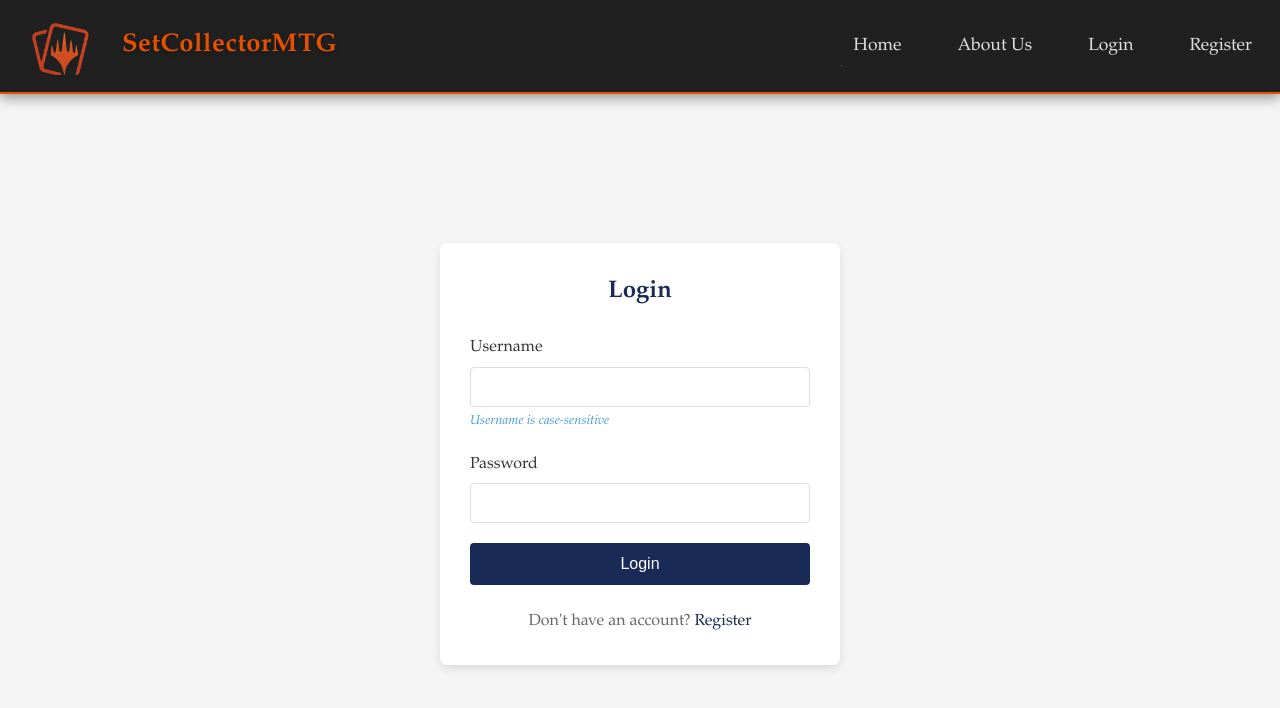
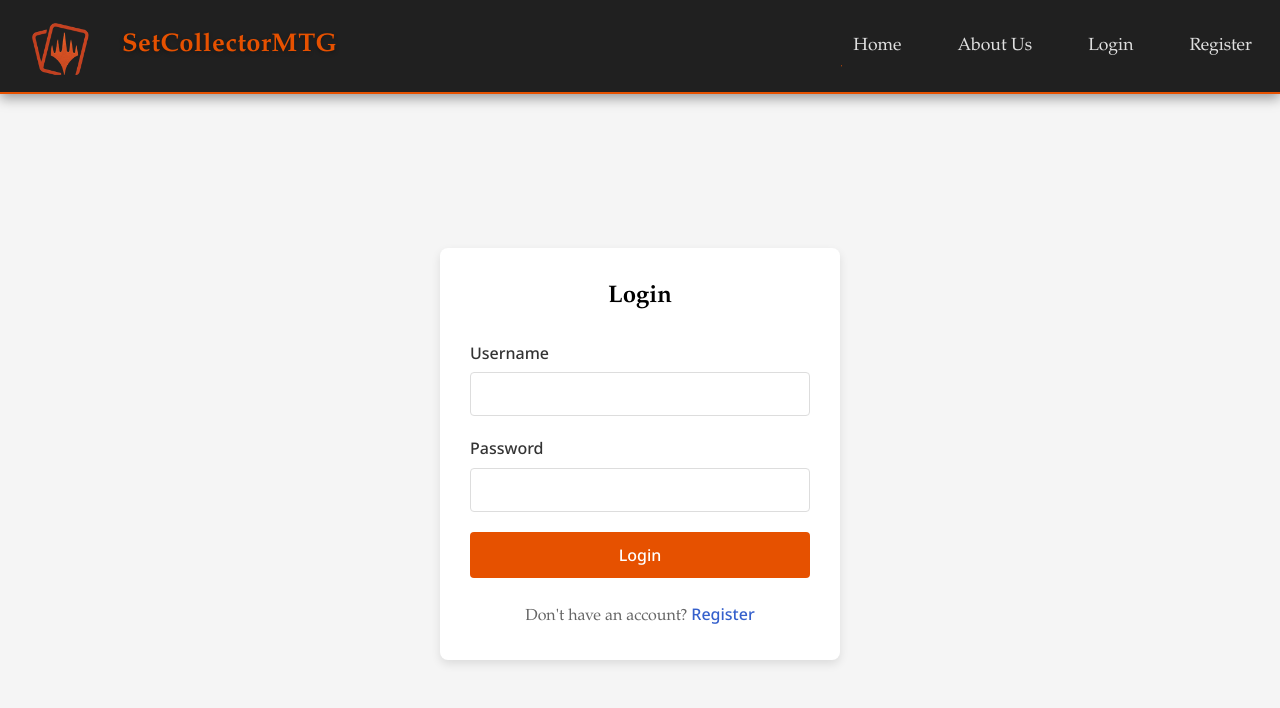
Before and after one commit to BraisBB/SetCollectorMTG, a React (Vite) app in the folder frontend/: page /login in a window 1280 px wide. Shown: the top 708 px of the page. Built offline with nearby package versions, Linux system fonts and the light colour scheme; a small style sheet from the web is missing.

Commit message:
mejoras en login y registro

```diff
--- a/frontend/src/pages/Login.css
+++ b/frontend/src/pages/Login.css
@@ -2,6 +2,7 @@
   width: 100%;
   min-height: 100vh;
   background-color: #f5f5f5;
+  font-family: 'Noto Sans', sans-serif;
 }
 
 .login-container {
@@ -22,10 +23,11 @@
 }
 
 .login-card h2 {
-  color: #192a56;
+  color: #000000;
   text-align: center;
   margin-bottom: 24px;
   font-size: 24px;
+  font-family: 'Palatino', 'URW Palladio L', 'Palatino Linotype', serif;
 }
 
 .form-group {
@@ -37,6 +39,7 @@
   margin-bottom: 6px;
   font-weight: 500;
   color: #333;
+  font-family: 'Noto Sans', sans-serif;
 }
 
 .form-group input {
@@ -46,6 +49,7 @@
   border-radius: 4px;
   font-size: 16px;
   transition: border-color 0.3s;
+  font-family: 'Noto Sans', sans-serif;
 }
 
 .form-group input:focus {
@@ -62,6 +66,7 @@
   color: #e53e3e;
   font-size: 14px;
   margin-top: 4px;
+  font-family: 'Noto Sans', sans-serif;
 }
 
 .field-warning {
@@ -69,19 +74,13 @@
   font-size: 14px;
   margin-top: 4px;
   font-style: italic;
-}
-
-.field-info {
-  color: #4299e1;
-  font-size: 13px;
-  margin-top: 4px;
-  font-style: italic;
+  font-family: 'Noto Sans', sans-serif;
 }
 
 .login-button {
   width: 100%;
   padding: 12px;
-  background-color: #192a56;
+  background-color: #e65100;
   color: white;
   border: none;
   border-radius: 4px;
@@ -89,10 +88,11 @@
   font-weight: 500;
   cursor: pointer;
   transition: background-color 0.3s;
+  font-family: 'Noto Sans', sans-serif;
 }
 
 .login-button:hover {
-  background-color: #1e3a8a;
+  background-color: #ff8f00;
 }
 
 .login-button:disabled {
@@ -107,6 +107,7 @@
   border-radius: 4px;
   margin-bottom: 20px;
   text-align: center;
+  font-family: 'Noto Sans', sans-serif;
 }
 
 .success-message {
@@ -116,18 +117,21 @@
   border-radius: 4px;
   margin-bottom: 20px;
   text-align: center;
+  font-family: 'Noto Sans', sans-serif;
 }
 
 .login-footer {
   margin-top: 24px;
   text-align: center;
   color: #666;
+  font-family: 'Palatino', 'URW Palladio L', 'Palatino Linotype', serif;
 }
 
 .login-footer a {
-  color: #192a56;
+  color: #3560cc;
   text-decoration: none;
   font-weight: 500;
+  font-family: 'Noto Sans', sans-serif;
 }
 
 .login-footer a:hover {
--- a/frontend/src/pages/Login.tsx
+++ b/frontend/src/pages/Login.tsx
@@ -111,7 +111,6 @@ const Login: React.FC = () => {
                 className={fieldErrors.username ? 'error-input' : ''}
               />
               {fieldErrors.username && <div className="field-error">{fieldErrors.username}</div>}
-              <div className="field-info">Username is case-sensitive</div>
             </div>
 
             <div className="form-group">
--- a/frontend/src/pages/Register.css
+++ b/frontend/src/pages/Register.css
@@ -2,6 +2,7 @@
   width: 100%;
   min-height: 100vh;
   background-color: #f5f5f5;
+  font-family: 'Noto Sans', sans-serif;
 }
 
 .register-container {
@@ -22,10 +23,11 @@
 }
 
 .register-card h2 {
-  color: #192a56;
+  color: #000000;
   text-align: center;
   margin-bottom: 24px;
   font-size: 24px;
+  font-family: 'Palatino', 'URW Palladio L', 'Palatino Linotype', serif;
 }
 
 .form-row {
@@ -46,6 +48,7 @@
   margin-bottom: 6px;
   font-weight: 500;
   color: #333;
+  font-family: 'Noto Sans', sans-serif;
 }
 
 .form-group input {
@@ -55,6 +58,7 @@
   border-radius: 4px;
   font-size: 16px;
   transition: border-color 0.3s;
+  font-family: 'Noto Sans', sans-serif;
 }
 
 .form-group input:focus {
@@ -71,12 +75,13 @@
   color: #e53e3e;
   font-size: 14px;
   margin-top: 4px;
+  font-family: 'Noto Sans', sans-serif;
 }
 
 .register-button {
   width: 100%;
   padding: 12px;
-  background-color: #192a56;
+  background-color:#e65100;;
   color: white;
   border: none;
   border-radius: 4px;
@@ -84,10 +89,11 @@
   font-weight: 500;
   cursor: pointer;
   transition: background-color 0.3s;
+  font-family: 'Noto Sans', sans-serif;
 }
 
 .register-button:hover {
-  background-color: #1e3a8a;
+  background-color: #ff8f00;
 }
 
 .register-button:disabled {
@@ -102,18 +108,21 @@
   border-radius: 4px;
   margin-bottom: 20px;
   text-align: center;
+  font-family: 'Noto Sans', sans-serif;
 }
 
 .register-footer {
   margin-top: 24px;
   text-align: center;
   color: #666;
+  font-family: 'Palatino', 'URW Palladio L', 'Palatino Linotype', serif;
 }
 
 .register-footer a {
-  color: #192a56;
+  color: #3560cc;
   text-decoration: none;
   font-weight: 500;
+  font-family: 'Noto Sans', sans-serif;
 }
 
 .register-footer a:hover {
```
